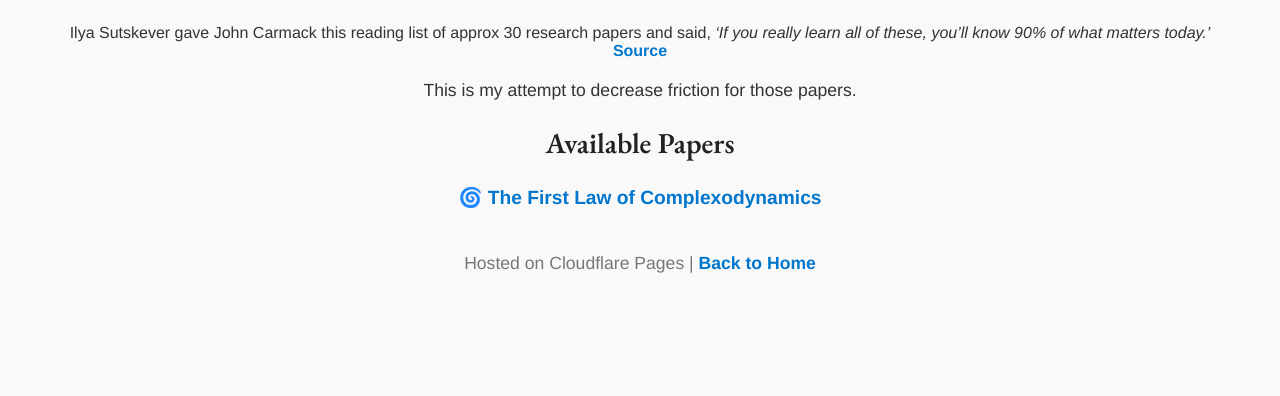
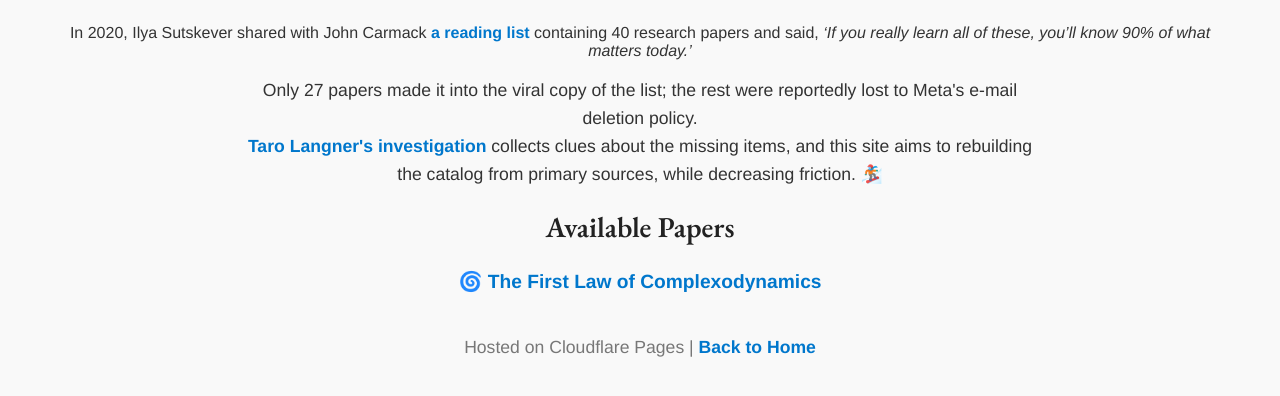
Before and after one commit to kantarcise/ilyapapers, a plain HTML site: page index.html in a window 1280 px wide. Shown: the part 102-498 px from the top of the page. Drawn offline with nearby package versions, Linux system fonts and the light colour scheme; a web font is replaced by a local one.

Commit message:
improve homepage

```diff
--- a/index.html
+++ b/index.html
@@ -7,14 +7,17 @@
     <link rel="stylesheet" href="static/styles.css">
 </head>
 <body>
+    <div class="page">
         <h1>📚 IlyaPapers - The Collection</h1>
-    <p><blockquote>
-        Ilya Sutskever gave John Carmack this reading list of approx 30 research papers and said,
-        <em>‘If you really learn all of these, you’ll know 90% of what matters today.’</em> <a href="https://x.com/keshavchan/status/1787861946173186062">  Source</a>
+        <blockquote>
+            In 2020, Ilya Sutskever shared with John Carmack <a href="https://dallasinnovates.com/exclusive-qa-john-carmacks-different-path-to-artificial-general-intelligence/?utm_source=www.turingpost.com&utm_medium=referral&utm_campaign=the-mysterious-ai-reading-list-ilya-sutskever-s-recommendations">a reading list</a> containing 40 research papers and said,
+            <em>‘If you really learn all of these, you’ll know 90% of what matters today.’</em>
         </blockquote>
+        <p>
+            Only 27 papers made it into the viral copy of the list; the rest were reportedly lost to Meta's e-mail deletion policy.
         </p>
         <p>
-        This is my attempt to decrease friction for those papers.
+            <a href="https://tensorlabbet.com/2024/11/11/lost-reading-items/">Taro Langner's investigation</a> collects clues about the missing items, and this site aims to rebuilding the catalog from primary sources, while decreasing friction. 🏂
         </p>
 
         <h2>Available Papers</h2>
@@ -25,5 +28,6 @@
         <footer>
             <p>Hosted on Cloudflare Pages | <a href="https://kantarcise.com">Back to Home</a></p>
         </footer>
+    </div>
 </body>
 </html>
```
Lines whose indentation alone changed are shown as unchanged.
